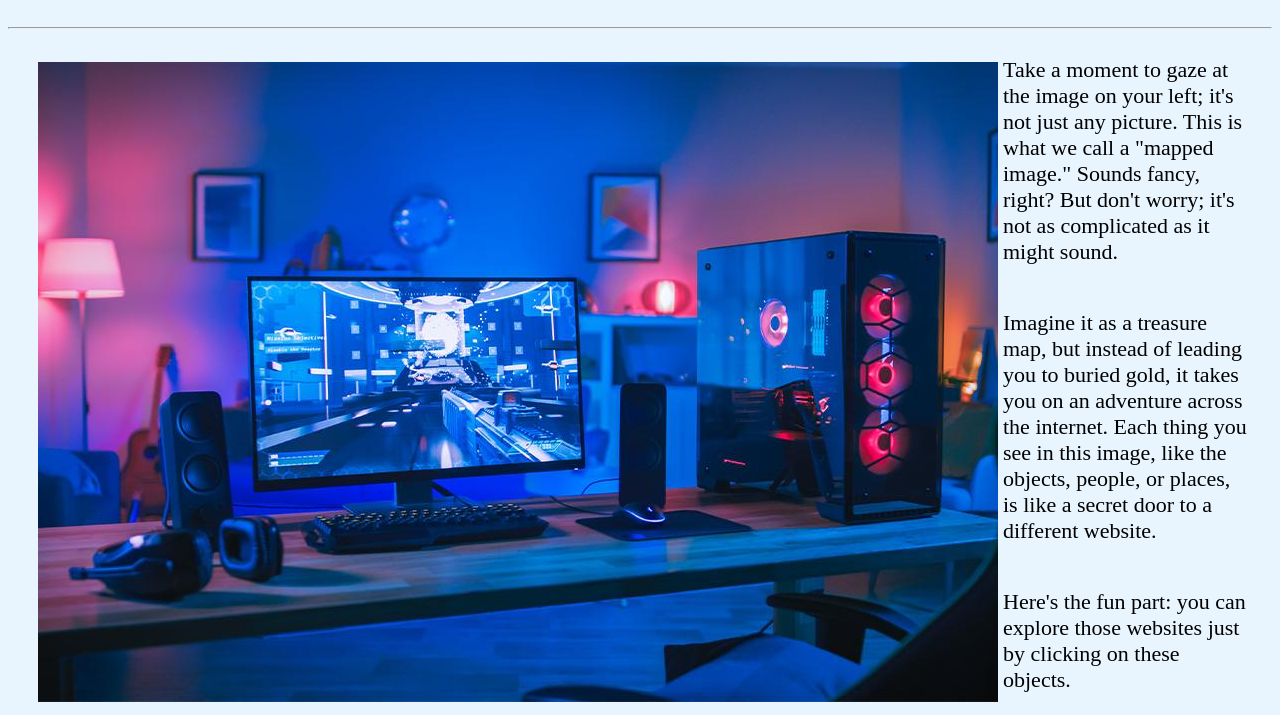
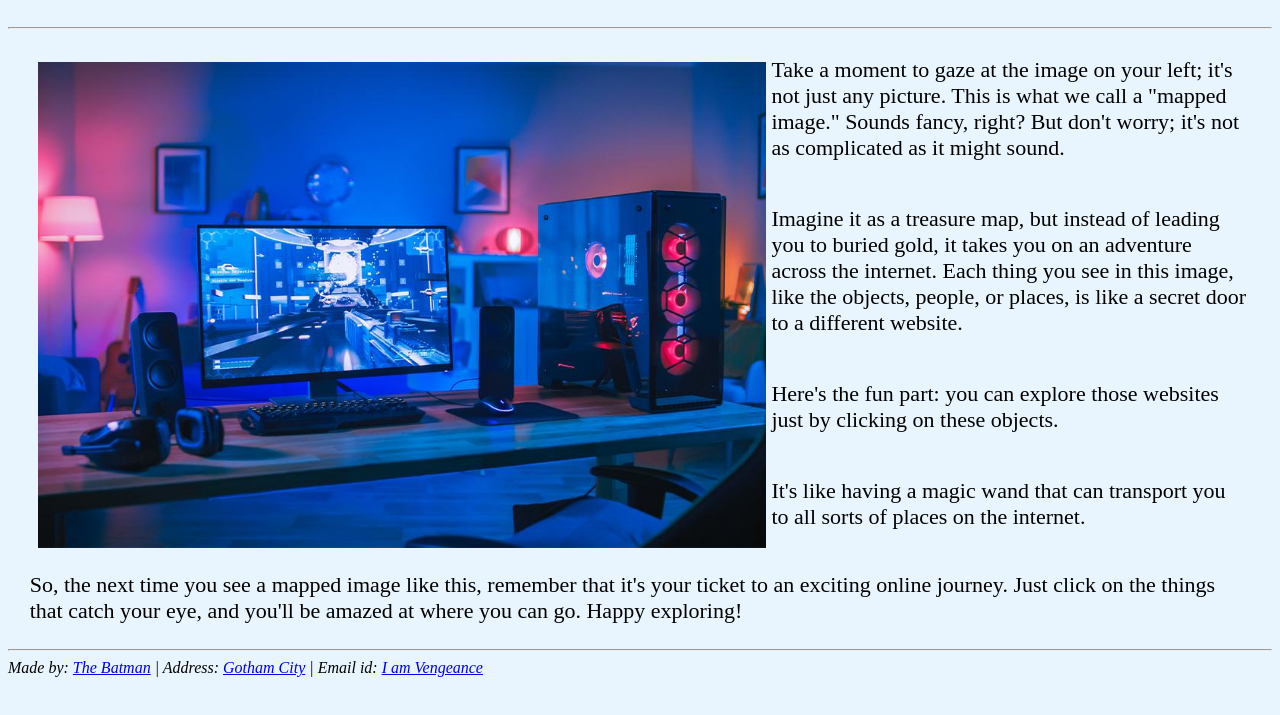
Before and after one commit to Wespy07/Image_Mapping, a plain HTML site: page Index.html in a window 1280 px wide. Shown: the part 85-800 px from the top of the page. Drawn offline with Linux system fonts and the light colour scheme.

Commit message:
Update_max-width Index.html

```diff
--- a/Index.html
+++ b/Index.html
@@ -16,7 +16,7 @@
 
 	<hr>
 <blockquote style="font-size:22px; padding:20px; text-aligh:center; margin:5px">
- <img src="Images/dt2.jpg"  alt="This is a copmuter" usemap="#computer" style="float:left; padding:5px">
+ <img src="Images/dt2.jpg"  alt="This is a copmuter" usemap="#computer" style="max-width: 60%; float:left; padding:5px">
 
  <map name="computer">
 
```
